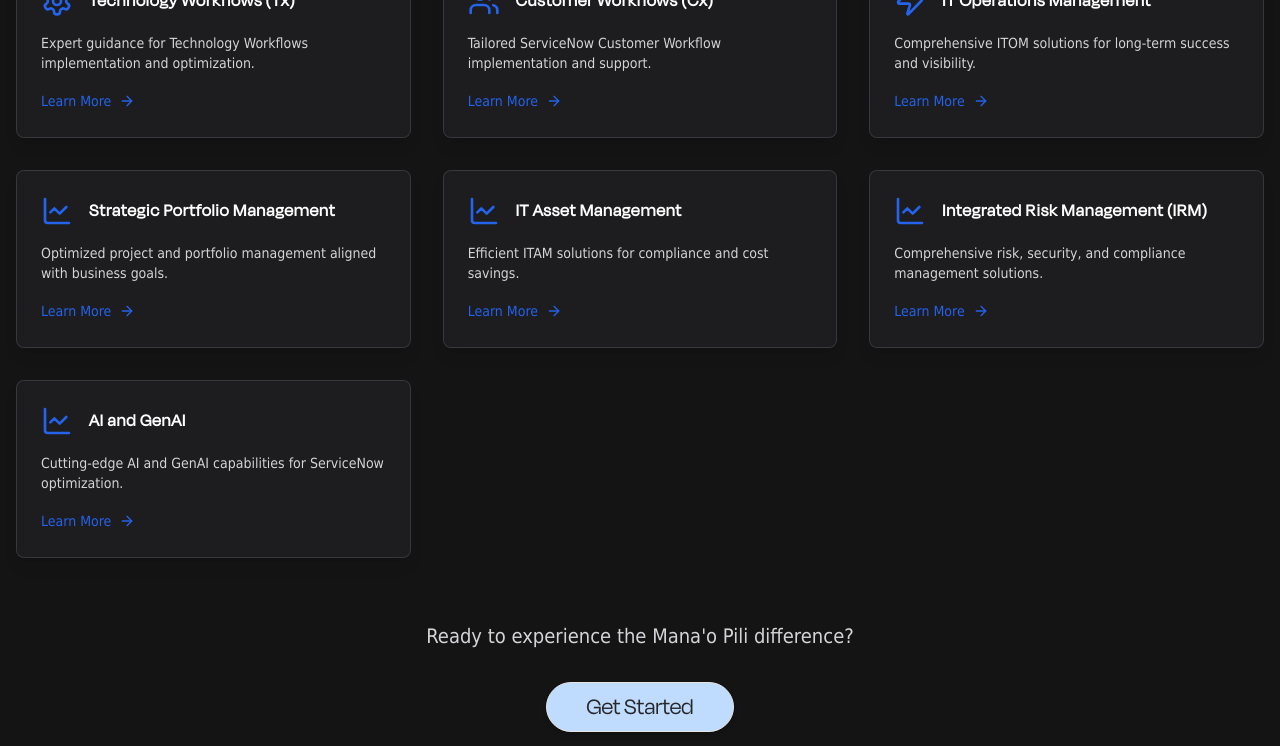
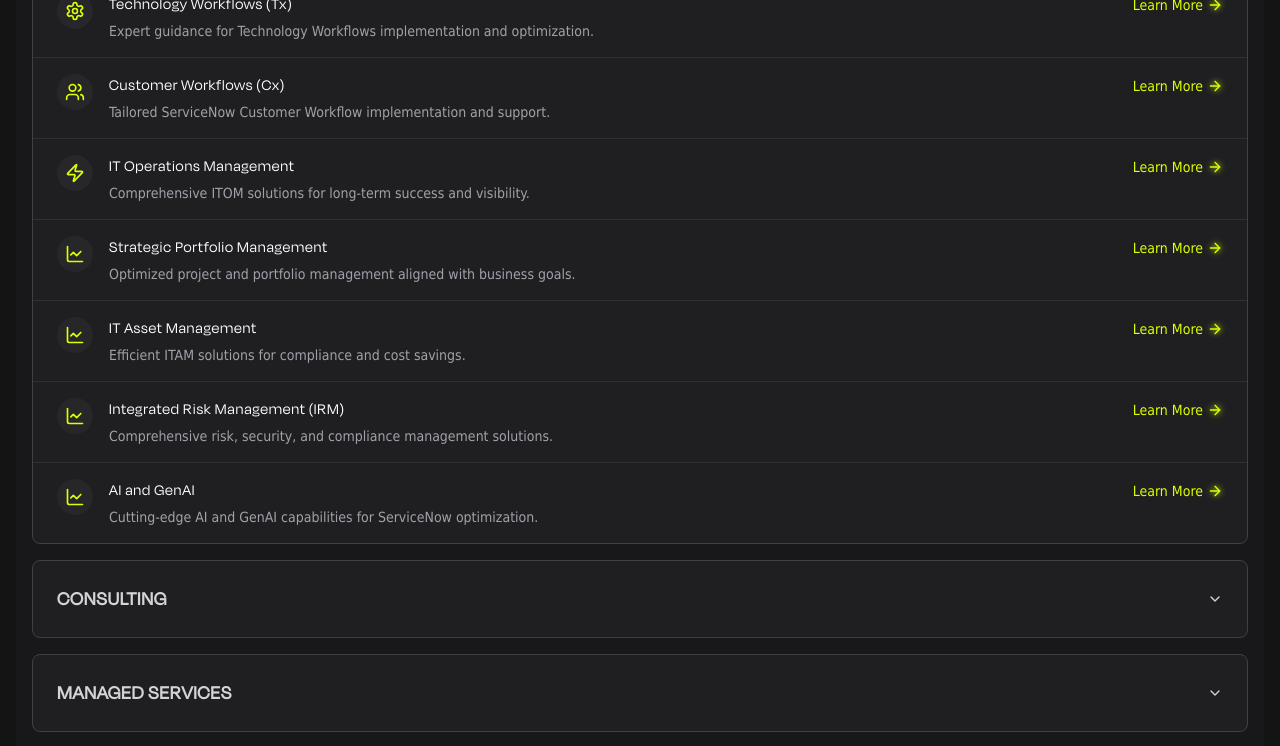
Before and after one commit to shreyaskashyapp/manaopili, a Next.js app: page /services in a window 1280 px wide. Shown: the part 1020-1766 px from the top of the page. Built offline with nearby package versions, Linux system fonts and the light colour scheme.

Commit message:
accordion

```diff
--- a/package.json
+++ b/package.json
@@ -9,6 +9,7 @@
     "lint": "next lint"
   },
   "dependencies": {
+    "@radix-ui/react-accordion": "^1.2.3",
     "@radix-ui/react-label": "^2.1.1",
     "@radix-ui/react-slot": "^1.1.0",
     "class-variance-authority": "^0.7.0",
--- /dev/null
+++ b/src/app/components/services-accordion.js
@@ -0,0 +1,187 @@
+"use client"
+
+import React from "react"
+
+import Link from "next/link"
+import { ArrowRight, LineChart, Settings, Users, Zap } from "lucide-react"
+
+import { Accordion, AccordionContent, AccordionItem, AccordionTrigger } from "@/components/ui/accordion"
+
+// Define highlight color as a CSS variable for easy customization
+const HIGHLIGHT_COLOR = "var(--highlight-color, #deff00)" // Default is blue-500
+
+const categories = ["IMPLEMENTATIONS", "CONSULTING", "MANAGED SERVICES", "ENHANCEMENTS"]
+
+const services = {
+  IMPLEMENTATIONS: [
+    {
+      icon: <Settings className="w-5 h-5" />,
+      title: "Technology Workflows (Tx)",
+      description: "Expert guidance for Technology Workflows implementation and optimization.",
+      slug: "technology-workflows",
+    },
+    {
+      icon: <Users className="w-5 h-5" />,
+      title: "Customer Workflows (Cx)",
+      description: "Tailored ServiceNow Customer Workflow implementation and support.",
+      slug: "customer-workflows",
+    },
+    {
+      icon: <Zap className="w-5 h-5" />,
+      title: "IT Operations Management",
+      description: "Comprehensive ITOM solutions for long-term success and visibility.",
+      slug: "it-operations-management",
+    },
+    {
+      icon: <LineChart className="w-5 h-5" />,
+      title: "Strategic Portfolio Management",
+      description: "Optimized project and portfolio management aligned with business goals.",
+      slug: "strategic-portfolio-management",
+    },
+    {
+      icon: <LineChart className="w-5 h-5" />,
+      title: "IT Asset Management",
+      description: "Efficient ITAM solutions for compliance and cost savings.",
+      slug: "it-asset-management",
+    },
+    {
+      icon: <LineChart className="w-5 h-5" />,
+      title: "Integrated Risk Management (IRM)",
+      description: "Comprehensive risk, security, and compliance management solutions.",
+      slug: "integrated-risk-management",
+    },
+    {
+      icon: <LineChart className="w-5 h-5" />,
+      title: "AI and GenAI",
+      description: "Cutting-edge AI and GenAI capabilities for ServiceNow optimization.",
+      slug: "ai-and-genai",
+    },
+  ],
+  CONSULTING: [
+    {
+      icon: <Settings className="w-5 h-5" />,
+      title: "Strategic Planning",
+      description: "Expert guidance to maximize your ServiceNow investment and streamline workflows.",
+      slug: "strategic-planning",
+    },
+    {
+      icon: <Users className="w-5 h-5" />,
+      title: "Business Analysis",
+      description: "ITIL, COBIT, and Lean-trained experts for process design and improvement.",
+      slug: "business-analysis",
+    },
+    {
+      icon: <Zap className="w-5 h-5" />,
+      title: "Process Improvement",
+      description: "Data-driven process improvement consulting for measurable results.",
+      slug: "process-improvement",
+    },
+    {
+      icon: <LineChart className="w-5 h-5" />,
+      title: "Technology Strategy",
+      description: "Optimized ServiceNow platform performance and best practices implementation.",
+      slug: "technology-strategy",
+    },
+  ],
+  "MANAGED SERVICES": [
+    {
+      icon: <Zap className="w-5 h-5" />,
+      title: "Fully Managed Platform",
+      description: "Comprehensive managed services for your ServiceNow platform.",
+      slug: "fully-managed-platform",
+    },
+    {
+      icon: <LineChart className="w-5 h-5" />,
+      title: "Staff Augmentation",
+      description: "Flexible staffing solutions for ServiceNow expertise on demand.",
+      slug: "staff-augmentation",
+    },
+    {
+      icon: <Settings className="w-5 h-5" />,
+      title: "Upgrade Support",
+      description: "Expert guidance for seamless ServiceNow upgrades and migrations.",
+      slug: "upgrade-support",
+    },
+  ],
+  ENHANCEMENTS: [
+    {
+      icon: <Settings className="w-5 h-5" />,
+      title: "System Enhancements",
+      description: "Tailored ServiceNow enhancements for optimal performance and user experience.",
+      slug: "system-enhancements",
+    },
+    {
+      icon: <Zap className="w-5 h-5" />,
+      title: "Performance Tuning",
+      description: "Data-driven performance improvements for speed and scalability.",
+      slug: "performance-tuning",
+    },
+    {
+      icon: <Users className="w-5 h-5" />,
+      title: "Integration Services",
+      description: "Seamless ServiceNow integrations for optimized workflows and data integrity.",
+      slug: "integration-services",
+    },
+  ],
+}
+
+export default function ServicesAccordion() {
+  return (
+    <div
+      className="container mx-auto px-4 py-12 md:py-6 bg-zinc-900"
+      style={{ "--highlight-color": "#deff00" }}
+    >
+      <Accordion type="single" collapsible defaultValue="IMPLEMENTATIONS" className="space-y-4">
+        {categories.map((category) => (
+          <AccordionItem
+            key={category}
+            value={category}
+            className="border border-zinc-700 rounded-lg overflow-hidden bg-zinc-800/50"
+          >
+            <AccordionTrigger className="px-4 py-5 md:px-6 md:py-6 text-lg md:text-xl font-semibold hover:no-underline data-[state=open]:text-[color:var(--highlight-color)] hover:text-[color:var(--highlight-color)]/80 text-zinc-300">
+              <span>{category}</span>
+              <div className="flex items-center">
+                <div
+                  className="w-5 h-5 transition-transform duration-300 data-[state=open]:rotate-180 text-zinc-400 data-[state=open]:text-[color:var(--highlight-color)]"
+                  data-state={category === "IMPLEMENTATIONS" ? "open" : "closed"}
+                >
+                  {/* This is just a placeholder for styling - the actual chevron is in the AccordionTrigger */}
+                </div>
+              </div>
+            </AccordionTrigger>
+            <AccordionContent className="px-0 pb-0 pt-0">
+              <div className="divide-y divide-zinc-700/50">
+                {services[category].map((service) => (
+                  <div
+                    key={service.title}
+                    className="flex items-start py-4 px-4 md:px-6 hover:bg-zinc-800/70 transition-colors group"
+                  >
+                    <div className="flex-shrink-0 mr-4 p-2 rounded-full bg-zinc-800 text-[color:var(--highlight-color)]">{service.icon}</div>
+                    <div className="flex-grow min-w-0">
+                      <div className="flex items-center justify-between">
+                        <h3 className="text-base font-medium text-white">{service.title}</h3>
+                        <Link
+                          href={`/services/${service.slug}`}
+                          className="inline-flex items-center text-sm text-[color:var(--highlight-color)] hover:text-[color:var(--highlight-color)]/80 transition-colors ml-4 flex-shrink-0"
+                        >
+                          <span className="hidden sm:inline mr-1">Learn More</span>
+                          <ArrowRight
+                            className="w-4 h-4 transition-transform duration-300 group-hover:translate-x-1"
+                            style={{
+                              filter: `drop-shadow(0 0 3px ${HIGHLIGHT_COLOR})`,
+                            }}
+                          />
+                        </Link>
+                      </div>
+                      <p className="text-sm text-zinc-400 mt-1 line-clamp-2">{service.description}</p>
+                    </div>
+                  </div>
+                ))}
+              </div>
+            </AccordionContent>
+          </AccordionItem>
+        ))}
+      </Accordion>
+    </div>
+  )
+}
--- a/src/app/services/page.js
+++ b/src/app/services/page.js
@@ -16,6 +16,7 @@ import Link from 'next/link'
 import { cn } from "@/lib/utils"
 import { Button } from '@/components/ui/button'
 import Comparison from '../components/comparison'
+import ServicesAccordion from '../components/services-accordion'
 
 const categories = [
   "IMPLEMENTATIONS",
@@ -174,7 +175,7 @@ export default function Component() {
 
 
       <div className="container mx-auto px-4 py-12 md:py-24">
-        <div className="grid grid-cols-2 md:flex md:justify-center md:gap-10 mb-10 md:mb-12 gap-4">
+        {/* <div className="grid grid-cols-2 md:flex md:justify-center md:gap-10 mb-10 md:mb-12 gap-4">
           {categories.map((category) => (
             <button
               key={category}
@@ -215,7 +216,8 @@ export default function Component() {
               </Link>
             </div>
           ))}
-        </div>
+        </div> */}
+          <ServicesAccordion />
 
         <div className="mt-16 text-center">
           <p className="text-lg md:text-xl text-zinc-300 mb-6 md:mb-8 px-4">
--- /dev/null
+++ b/src/components/ui/accordion.jsx
@@ -0,0 +1,43 @@
+"use client"
+
+import * as React from "react"
+import * as AccordionPrimitive from "@radix-ui/react-accordion"
+import { ChevronDown } from "lucide-react"
+
+import { cn } from "@/lib/utils"
+
+const Accordion = AccordionPrimitive.Root
+
+const AccordionItem = React.forwardRef(({ className, ...props }, ref) => (
+  <AccordionPrimitive.Item ref={ref} className={cn("border-b", className)} {...props} />
+))
+AccordionItem.displayName = "AccordionItem"
+
+const AccordionTrigger = React.forwardRef(({ className, children, ...props }, ref) => (
+  <AccordionPrimitive.Header className="flex">
+    <AccordionPrimitive.Trigger
+      ref={ref}
+      className={cn(
+        "flex flex-1 items-center justify-between py-4 font-medium transition-all hover:underline [&[data-state=open]>svg]:rotate-180",
+        className
+      )}
+      {...props}>
+      {children}
+      <ChevronDown className="h-4 w-4 shrink-0 transition-transform duration-200" />
+    </AccordionPrimitive.Trigger>
+  </AccordionPrimitive.Header>
+))
+AccordionTrigger.displayName = AccordionPrimitive.Trigger.displayName
+
+const AccordionContent = React.forwardRef(({ className, children, ...props }, ref) => (
+  <AccordionPrimitive.Content
+    ref={ref}
+    className="overflow-hidden text-sm transition-all data-[state=closed]:animate-accordion-up data-[state=open]:animate-accordion-down"
+    {...props}>
+    <div className={cn("pb-4 pt-0", className)}>{children}</div>
+  </AccordionPrimitive.Content>
+))
+
+AccordionContent.displayName = AccordionPrimitive.Content.displayName
+
+export { Accordion, AccordionItem, AccordionTrigger, AccordionContent }
--- a/tailwind.config.js
+++ b/tailwind.config.js
@@ -16,44 +16,48 @@ module.exports = {
   			normal: '0',
   			wide: '0.02em',
   			wider: '0.05em',
-			widest: '0.1em',
+  			widest: '0.1em'
   		},
   		fontFamily: {
-        heading: ['Degular', ...defaultTheme.fontFamily.sans], // Custom heading font
-        sans: ['Degular', ...defaultTheme.fontFamily.sans], // Default sans-serif
-		sans: ['Tahoma', ...defaultTheme.fontFamily.sans],
+  			heading: [
+  				'Degular',
+                    ...defaultTheme.fontFamily.sans
+                ],
+  			sans: [
+  				'Tahoma',
+                    ...defaultTheme.fontFamily.sans
+                ]
   		},
   		colors: {
-        // Define custom CSS variables for better theming
   			background: 'hsl(var(--background))',
   			foreground: 'hsl(var(--foreground))',
   			card: {
   				DEFAULT: 'hsl(var(--card))',
-          foreground: 'hsl(var(--card-foreground))',
+  				foreground: 'hsl(var(--card-foreground))'
   			},
   			popover: {
   				DEFAULT: 'hsl(var(--popover))',
-          foreground: 'hsl(var(--popover-foreground))',
+  				foreground: 'hsl(var(--popover-foreground))'
   			},
   			primary: {
   				DEFAULT: 'hsl(var(--primary))',
-          foreground: 'hsl(var(--primary-foreground))',
+  				foreground: 'hsl(var(--primary-foreground))'
   			},
   			secondary: {
   				DEFAULT: 'hsl(var(--secondary))',
-          foreground: 'hsl(var(--secondary-foreground))',
+  				foreground: 'hsl(var(--secondary-foreground))'
   			},
   			muted: {
   				DEFAULT: 'hsl(var(--muted))',
-          foreground: 'hsl(var(--muted-foreground))',
+  				foreground: 'hsl(var(--muted-foreground))'
   			},
   			accent: {
   				DEFAULT: 'hsl(var(--accent))',
-          foreground: 'hsl(var(--accent-foreground))',
+  				foreground: 'hsl(var(--accent-foreground))'
   			},
   			destructive: {
   				DEFAULT: 'hsl(var(--destructive))',
-          foreground: 'hsl(var(--destructive-foreground))',
+  				foreground: 'hsl(var(--destructive-foreground))'
   			},
   			border: 'hsl(var(--border))',
   			input: 'hsl(var(--input))',
@@ -63,15 +67,37 @@ module.exports = {
   				'2': 'hsl(var(--chart-2))',
   				'3': 'hsl(var(--chart-3))',
   				'4': 'hsl(var(--chart-4))',
-          '5': 'hsl(var(--chart-5))',
-        },
+  				'5': 'hsl(var(--chart-5))'
+  			}
   		},
   		borderRadius: {
-        lg: 'var(--radius)', // Large border radius
-        md: 'calc(var(--radius) - 2px)', // Medium border radius
-        sm: 'calc(var(--radius) - 4px)', // Small border radius
+  			lg: 'var(--radius)',
+  			md: 'calc(var(--radius) - 2px)',
+  			sm: 'calc(var(--radius) - 4px)'
   		},
+  		keyframes: {
+  			'accordion-down': {
+  				from: {
+  					height: '0'
   				},
+  				to: {
+  					height: 'var(--radix-accordion-content-height)'
+  				}
+  			},
+  			'accordion-up': {
+  				from: {
+  					height: 'var(--radix-accordion-content-height)'
+  				},
+  				to: {
+  					height: '0'
+  				}
+  			}
+  		},
+  		animation: {
+  			'accordion-down': 'accordion-down 0.2s ease-out',
+  			'accordion-up': 'accordion-up 0.2s ease-out'
+  		}
+  	}
   },
   plugins: [require("tailwindcss-animate")], // Includes Tailwind CSS animations
 };
```
Lines whose indentation alone changed are shown as unchanged.
